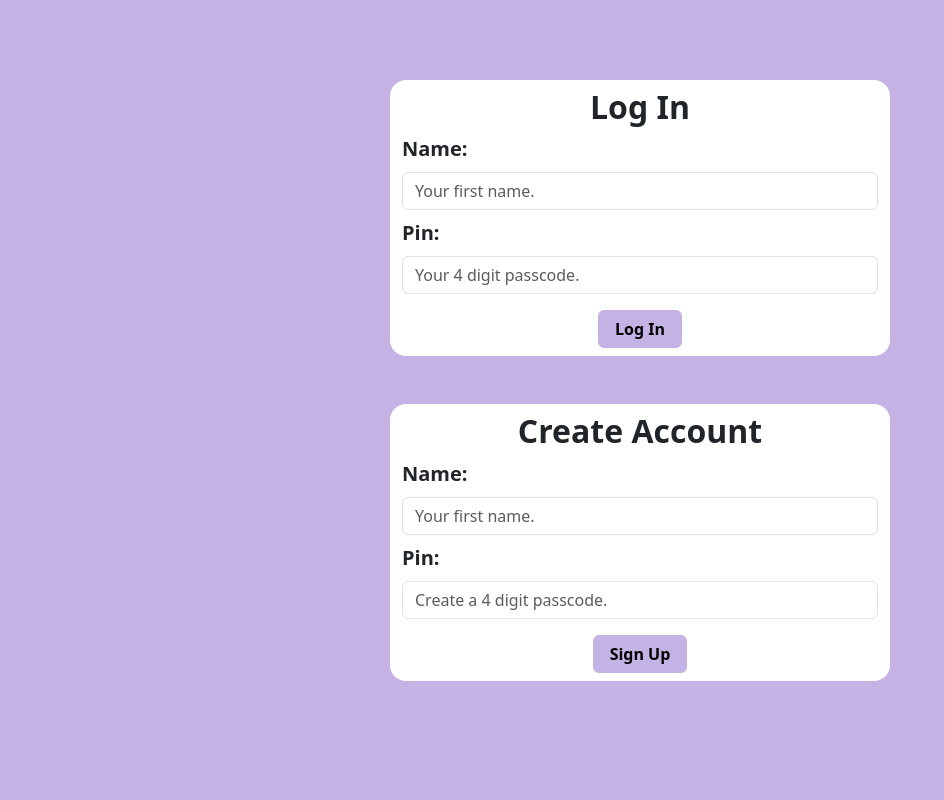
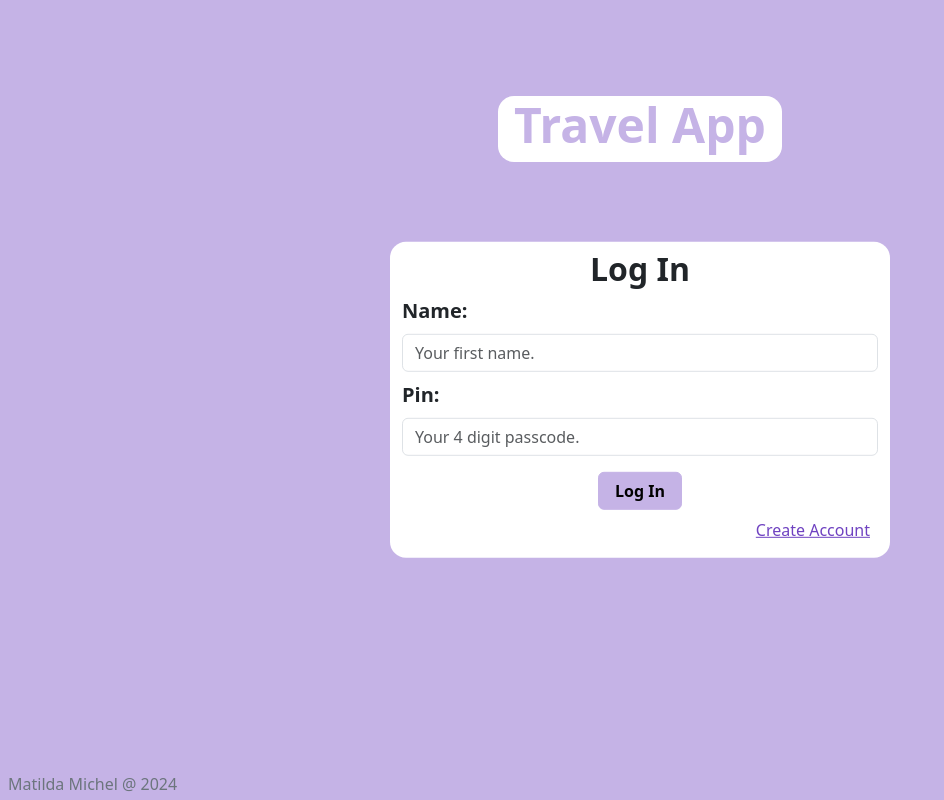
Before and after one commit to mhm1117/travel-app, a PHP site: page / in a window 1280 px wide. Shown: the whole page, without its empty margins (0-944 px from the left). Run offline with PHP 8.4, Linux system fonts and the light colour scheme.

Commit message:
added switching view of login and sign up, larger font sizes, copyright footer

```diff
--- a/chooseProject.php
+++ b/chooseProject.php
@@ -46,6 +46,8 @@
             </div>
         </div>
     </main>
+
+    <?php include "includes/footer.inc.php" ?>
 </body>
 
 <?php include "includes/editTrips/addTrip.php"?>
--- /dev/null
+++ b/includes/footer.inc.php
@@ -0,0 +1,4 @@
+
+<footer class="position-absolute bottom-0 start-0 text-secondary pb-1 ps-2">
+    Matilda Michel @ 2024
+</footer>
--- a/index.php
+++ b/index.php
@@ -24,8 +24,14 @@ require_once "includes/config_session.inc.php";
     <!-- <form action="includes/login/logout.inc.php" method="post" class="position-absolute top-0 end-0 mt-3 me-3">
         <button type="submit" class="btn btn-light fw-bold">Log Out</button>
     </form> -->
-    <div id="signInCont" class="container d-flex flex-column mt-6 mb-5 mx-auto py-2 w-75
-                 rounded-4 bg-white" style="max-width: 500px">
+
+    <h1 class="fw-bold text-mainlight bg-white mx-auto mt-5 pb-2 px-3 rounded-4 fs-lg mt-sm-7"
+    style="width: fit-content;">Travel App</h1>
+
+
+    <div id="loginDiv" class="container d-flex flex-column
+    position-absolute top-50 start-50 translate-middle py-2 w-75 rounded-4 bg-white"
+    style="max-width: 500px">
             <h2 class="fw-bold text-center" id="signInLabel">Log In</h2>
             <form action="includes/login/login.inc.php" method="POST">
                 <div class="mb-3">
@@ -39,13 +45,14 @@ require_once "includes/config_session.inc.php";
                     <?php check_login_errors(); ?>
                 </div>
                 <div class="text-center">
-                    <button type="submit" id="logInBtn" class="btn btn-mainlight px-3 fw-bold">Log In</button>
+                    <button type="submit" id="logInBtn" class="btn btn-mainlight px-3 fw-bold">Log In</butto>
                 </div>
             </form>
+            <a id="createAcctBtn" class="link link-maincolor text-end me-2 my-2" href="#signupDiv">Create Account</a>
     </div>
 
-    <div id="signInCont" class="container d-flex flex-column mx-auto py-2 w-75
-                 rounded-4 bg-white" style="max-width: 500px">
+    <div id="signupDiv" class="d-none container d-flex flex-column position-absolute top-50 start-50 translate-middle py-2 w-75
+                 rounded-4 bg-white" style="max-width: 500px;">
             <h2 class="fw-bold text-center" id="signInLabel">Create Account</h2>
             <form action="includes/signup/signup.inc.php" method="POST">
                 <div class="mb-3">
@@ -61,6 +68,9 @@ require_once "includes/config_session.inc.php";
                     <button type="submit" id="signUpBtn" class="btn btn-mainlight px-3 fw-bold">Sign Up</button>
                 </div>
             </form>
+            <a id="alreadyAcctBtn" class="link link-maincolor text-end me-2 my-2" href="#loginDiv">Already have an account?</a>
     </div>
+
+    <?php include "includes/footer.inc.php" ?>
 </body>
 </html>
--- a/js/script.js
+++ b/js/script.js
@@ -3,6 +3,23 @@ window.addEventListener('DOMContentLoaded', init);
 
 function init() {
 
+    setLoginPageBtns();
+}
 
+function setLoginPageBtns() {
+    let createAcctBtn = document.getElementById("createAcctBtn");
+    let alreadyAcctBtn = document.getElementById("alreadyAcctBtn");
 
+    let loginDiv = document.getElementById("loginDiv");
+    let signupDiv = document.getElementById("signupDiv");
+
+    createAcctBtn.addEventListener("click", (event) => {
+        loginDiv.className = "d-none container d-flex flex-column position-absolute top-50 start-50 translate-middle py-2 w-75 rounded-4 bg-white";
+        signupDiv.className = "container d-flex flex-column position-absolute top-50 start-50 translate-middle py-2 w-75 rounded-4 bg-white";
+    });
+
+    alreadyAcctBtn.addEventListener("click", (event) => {
+        loginDiv.className = "container d-flex flex-column position-absolute top-50 start-50 translate-middle py-2 w-75 rounded-4 bg-white";
+        signupDiv.className = "d-none container d-flex flex-column position-absolute top-50 start-50 translate-middle py-2 w-75 rounded-4 bg-white";
+    });
 }
--- a/sass/main.scss
+++ b/sass/main.scss
@@ -29,5 +29,14 @@ $more-spacers: (
 
 $spacers: map-merge($more-spacers, $spacers);
 
+$more-font-sizes: (
+    md: 2em,
+    lg: 3em,
+    xl: 4em,
+    xxl: 5em
+);
+
+$font-sizes: map-merge($more-font-sizes, $font-sizes);
+
 // import bootstrap
 @import '../node_modules/bootstrap/scss/bootstrap';
--- a/tripPage.php
+++ b/tripPage.php
@@ -55,5 +55,6 @@ include "includes/config_session.inc.php";
       </div>
     </main>
 
+    <?php include "includes/footer.inc.php" ?>
   </body>
 </html>
```
Also changed, not shown: css/main.min.css, 1 other file.
